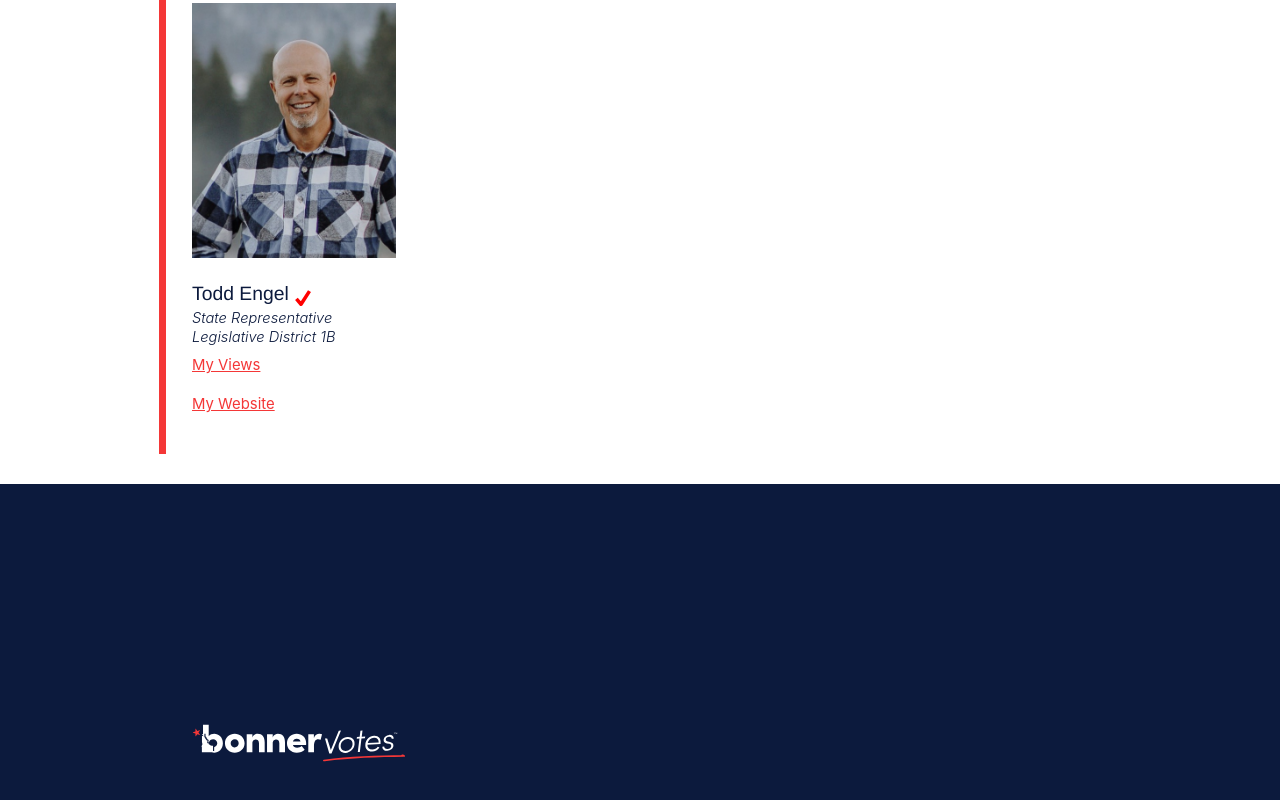
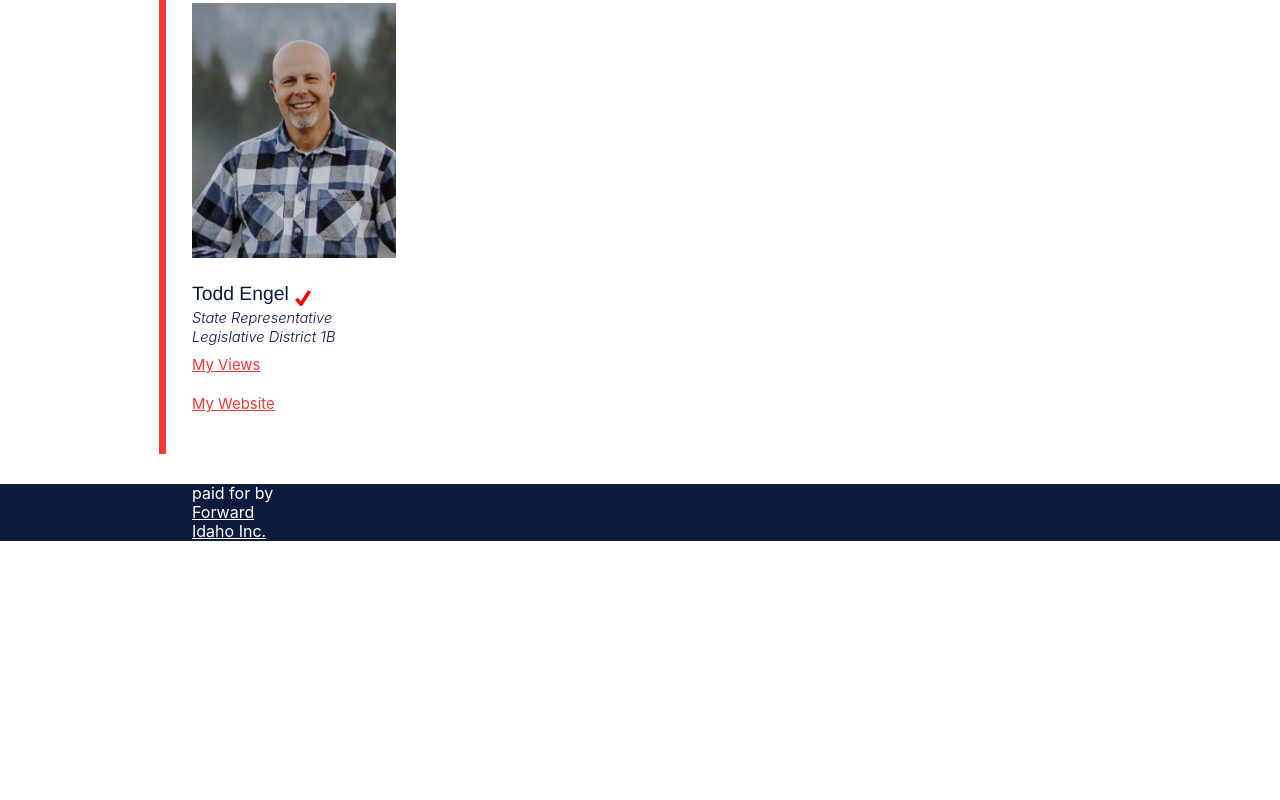
Before and after one commit to pactechteam/bonnervotes, a Next.js app: page / in a window 1280 px wide. Shown: the part 1404-2204 px from the top of the page. After the commit the page ends 1945 px from the top, so only its background shows below. Built offline with nearby package versions, Linux system fonts and the light colour scheme.

Commit message:
add forward idaho

```diff
--- a/components/Footer.jsx
+++ b/components/Footer.jsx
@@ -1,6 +1,6 @@
-import Link from 'next/link';
+import Link from "next/link";
 
-import styles from '../styles/Footer.module.scss';
+import styles from "../styles/Footer.module.scss";
 
 /**
  * Page Footer
@@ -9,13 +9,17 @@ function Footer() {
   return (
     <footer className={styles.footer}>
       <div className="content grid">
-
-      <div className={styles.logoBox}>
+        {/* <div className={styles.logoBox}>
           <div className={styles.logo}>
             <img src="/svg/logo_footer.svg" alt="Bonner Votes" />
           </div>
+        </div> */}
+        <div style={{ color: "white" }}>
+          paid for by{" "}
+          <a href="https://www.forwardidaho.com/" target="_blank">
+            Forward Idaho Inc.
+          </a>
         </div>
-
         <nav className={styles.footerNav}>
           <Link href="/">
             <a>2021 Elections</a>
```
Lines whose indentation alone changed are shown as unchanged.
